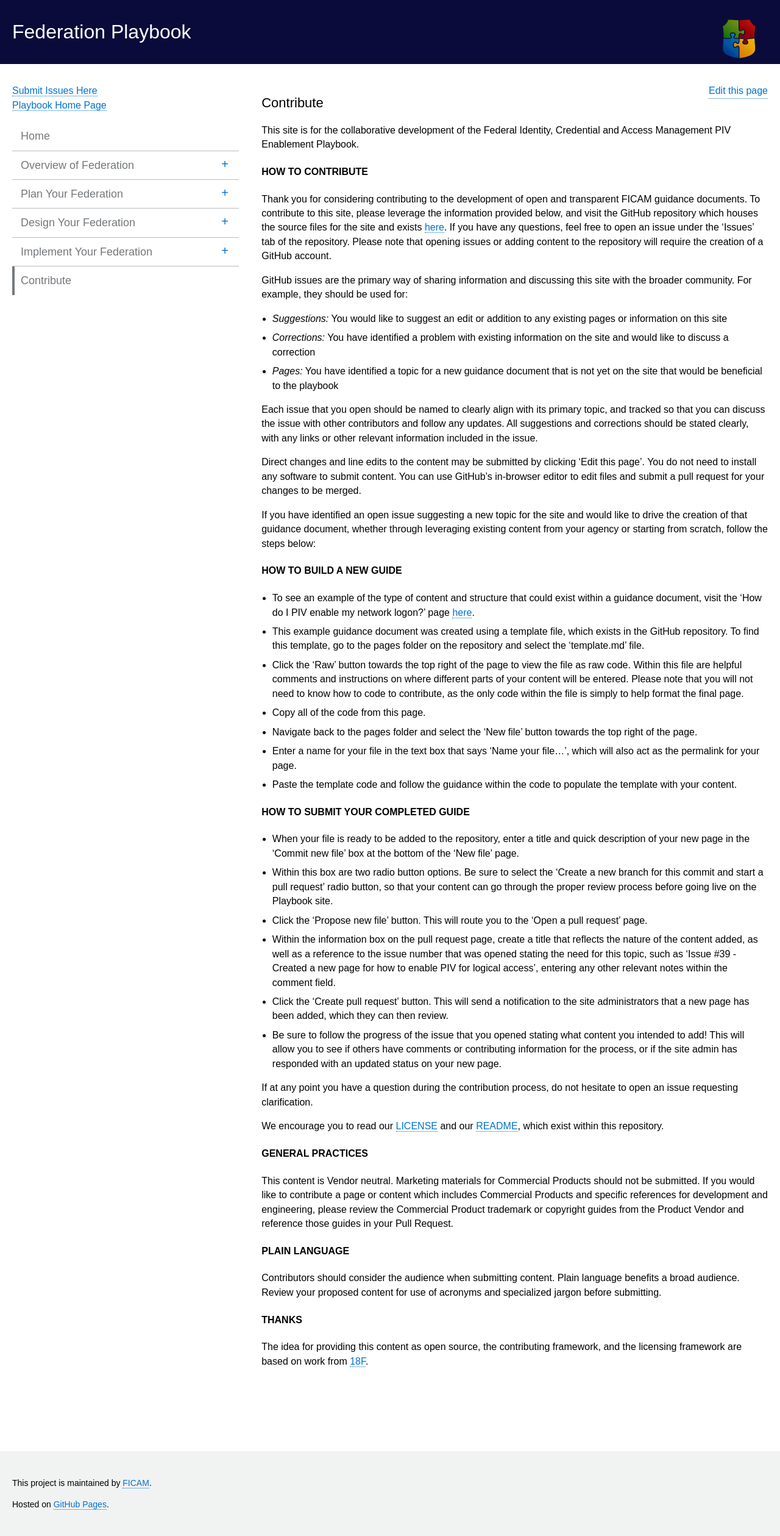
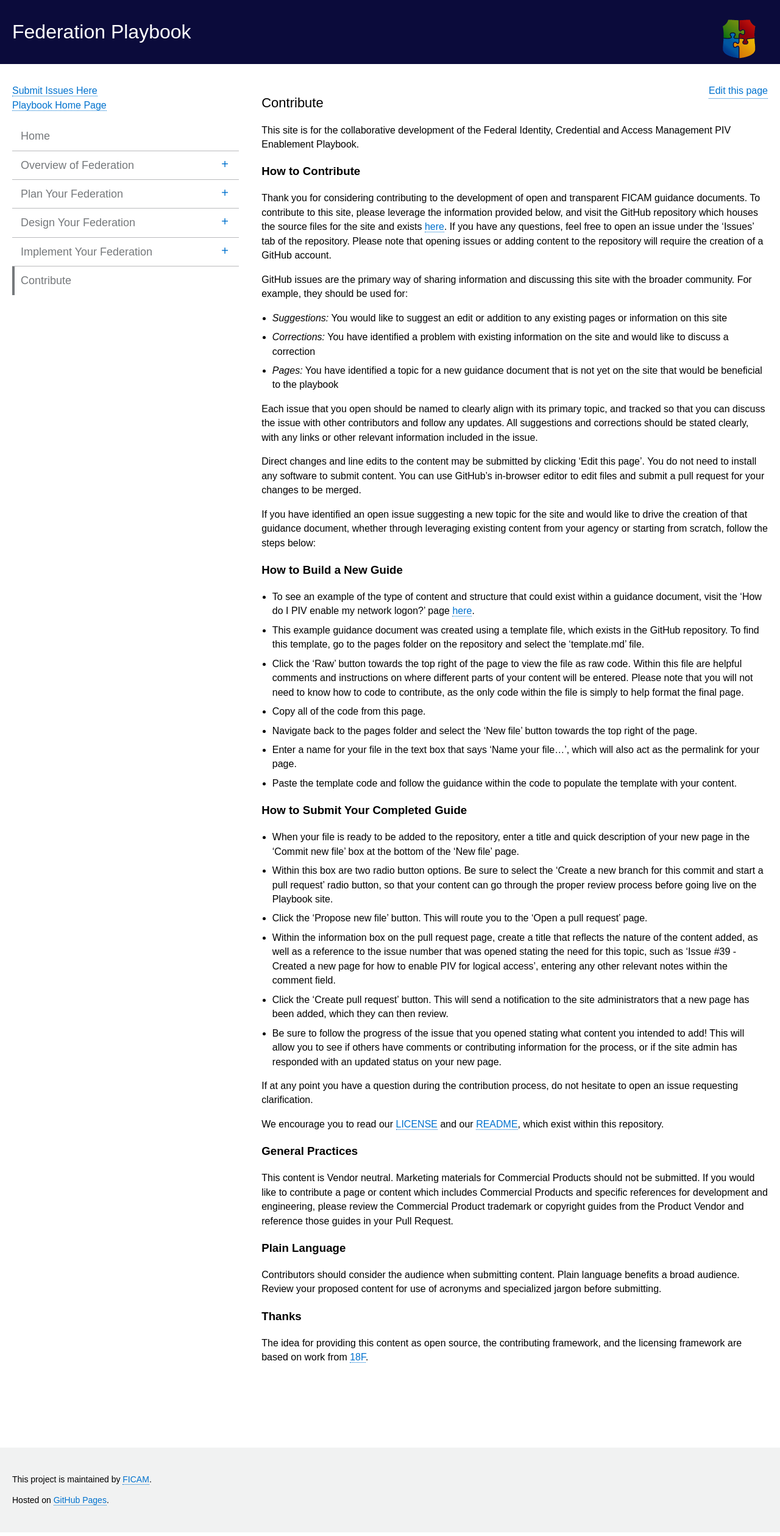
Before and after one commit to bnbuckler/federation, a Jekyll site: the page built from pages/contribute.md, in a window 1280 px wide. Shown: the whole page at 61% size. Built offline with Jekyll 4.4.1, drawn with Linux system fonts in a browser that asks for light colours.

```diff
--- a/pages/contribute.md
+++ b/pages/contribute.md
@@ -5,7 +5,7 @@ permalink: /contribute/
 ---
 This site is for the collaborative development of the Federal Identity, Credential and Access Management PIV Enablement Playbook.
 
-#### How to Contribute
+### How to Contribute
 
 Thank you for considering contributing to the development of open and transparent
 FICAM guidance documents. To contribute to this site, please leverage the information provided below, and visit the GitHub repository which houses the source files for the site and exists [here]({{site.github.repository_url}}/tree/{{site.branch}}/). If you have any questions, feel free to open an issue under the 'Issues' tab of the repository. Please note that opening issues or adding content to the repository will require the creation of a GitHub account.
@@ -22,7 +22,8 @@ Direct changes and line edits to the content may be submitted by clicking 'Edit
 
 If you have identified an open issue suggesting a new topic for the site and would like to drive the creation of that guidance document, whether through leveraging existing content from your agency or starting from scratch, follow the steps below:
 
-#### How to Build a New Guide
+### How to Build a New Guide
+
 * To see an example of the type of content and structure that could exist within a guidance document, visit the 'How do I PIV enable my network logon?' page [here]({{ site.baseurl }}/devconfig/15_network/).
 * This example guidance document was created using a template file, which exists in the GitHub repository. To find this template, go to the pages folder on the repository and select the 'template.md' file.
 * Click the 'Raw' button towards the top right of the page to view the file as raw code. Within this file are helpful comments and instructions on where different parts of your content will be entered. Please note that you will not need to know how to code to contribute, as the only code within the file is simply to help format the final page.
@@ -31,7 +32,8 @@ If you have identified an open issue suggesting a new topic for the site and wou
 * Enter a name for your file in the text box that says 'Name your file...', which will also act as the permalink for your page.
 * Paste the template code and follow the guidance within the code to populate the template with your content.
 
-#### How to Submit Your Completed Guide
+### How to Submit Your Completed Guide
+
 * When your file is ready to be added to the repository, enter a title and quick description of your new page in the 'Commit new file' box at the bottom of the 'New file' page.
 * Within this box are two radio button options. Be sure to select the 'Create a new branch for this commit and start a pull request' radio button, so that your content can go through the proper review process before going live on the Playbook site.
 * Click the 'Propose new file' button. This will route you to the 'Open a pull request' page.
@@ -43,14 +45,14 @@ If at any point you have a question during the contribution process, do not hesi
 
 We encourage you to read our [LICENSE]({{site.baseurl}}/license/) and our [README]({{site.github.repository_url}}/tree/{{site.branch}}/README.md), which exist within this repository.
 
-####  General Practices
+### General Practices
 
 This content is Vendor neutral. Marketing materials for Commercial Products should not be submitted. If you would like to contribute a page or content which includes Commercial Products and specific references for development and engineering, please review the Commercial Product trademark or copyright guides from the Product Vendor and reference those guides in your Pull Request.
 
-#### Plain Language
+### Plain Language
 
 Contributors should consider the audience when submitting content. Plain language benefits a broad audience. Review your proposed content for use of acronyms and specialized jargon before submitting.
 
-####  Thanks
+### Thanks
 
 The idea for providing this content as open source, the contributing framework, and the licensing framework are based on work from [18F](https://18f.gsa.gov).
```
